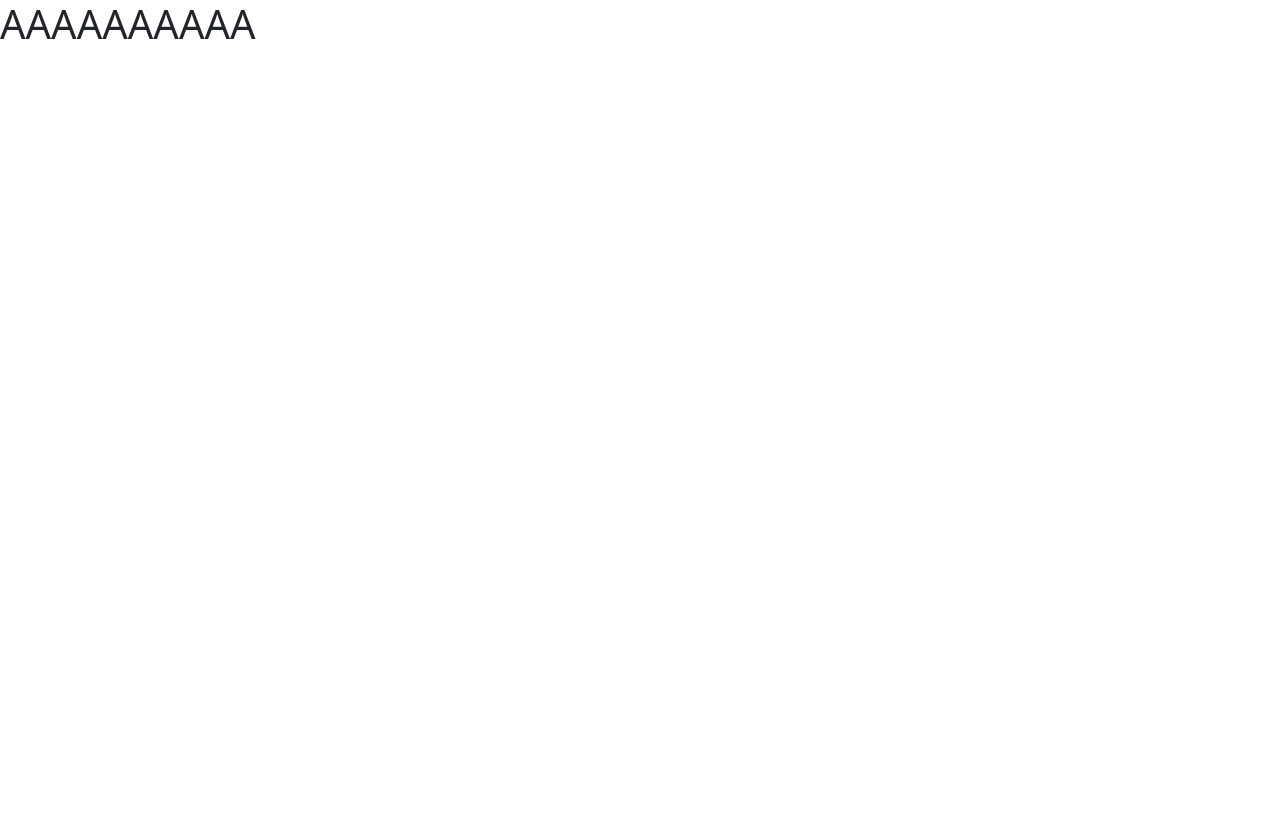
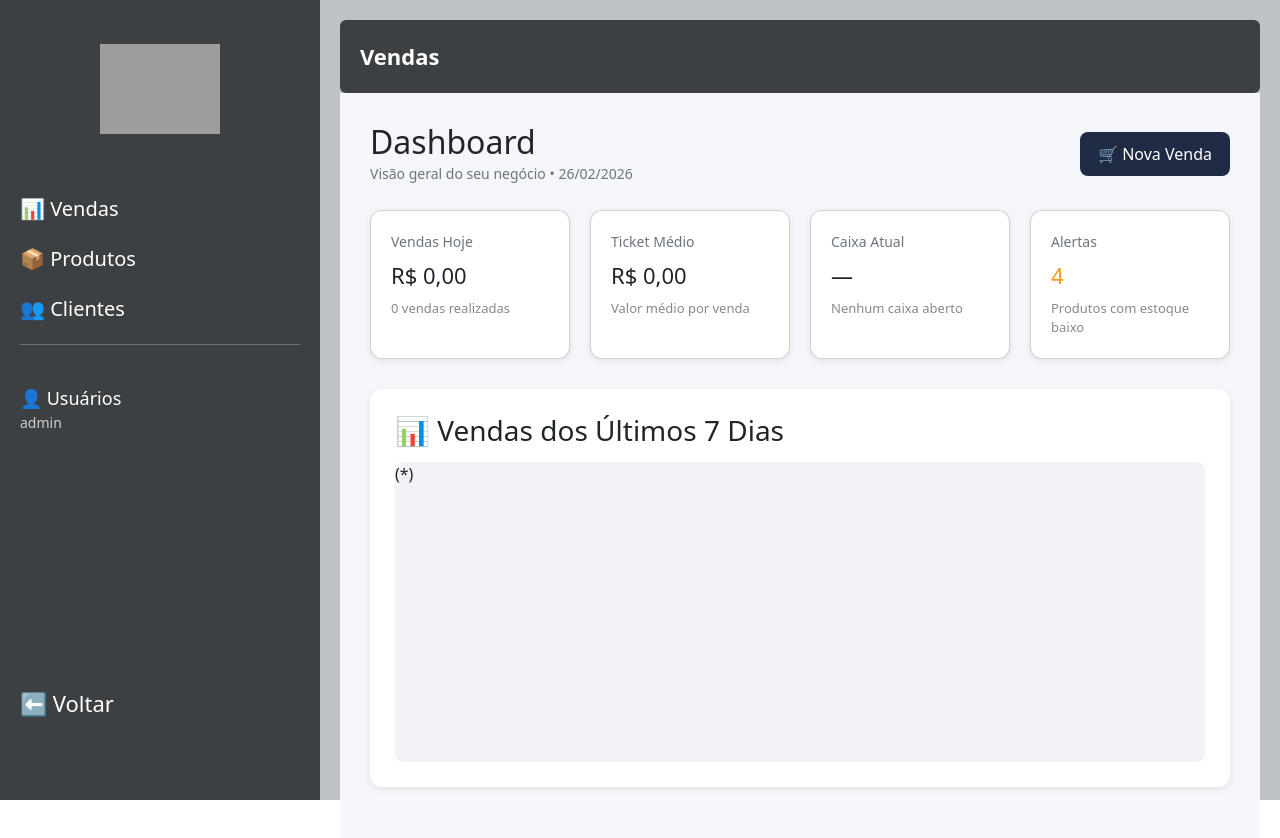
Before and after one commit to matheuskapp/pi-loja, a Next.js app: page /vendas2 in a window 1280 px wide. Shown: the top 838 px of the page. Before the commit the page ends 800 px from the top, so only its background shows below. Built offline with nearby package versions, Linux system fonts and the light colour scheme; grey boxes are pictures that could not be loaded.

Commit message:
Upload projeto

```diff
--- /dev/null
+++ b/app/vendas2/Estrutura.css
@@ -0,0 +1,84 @@
+.dashboard {
+  padding: 30px;
+  background-color: #f4f6f9;
+  min-height: 100vh;
+}
+
+/* HEADER */
+
+.dashboard-header {
+  display: flex;
+  justify-content: space-between;
+  align-items: center;
+  margin-bottom: 25px;
+}
+
+.dashboard-header h2 {
+  margin: 0;
+}
+
+.dashboard-header span {
+  color: #6c757d;
+  font-size: 14px;
+}
+
+.btn-nova-venda {
+  background-color: #1f2a44;
+  color: white;
+  padding: 10px 18px;
+  border: none;
+  border-radius: 8px;
+  cursor: pointer;
+}
+
+/* CARDS */
+
+.cards {
+  display: grid;
+  grid-template-columns: repeat(4, 1fr);
+  gap: 20px;
+  margin-bottom: 30px;
+}
+
+.card {
+  background: white;
+  padding: 20px;
+  border-radius: 12px;
+  box-shadow: 0px 2px 6px rgba(0,0,0,0.08);
+}
+
+.card p {
+  margin: 0;
+  color: #6c757d;
+  font-size: 14px;
+}
+
+.card h3 {
+  margin: 10px 0;
+  font-size: 22px;
+}
+
+.card span {
+  font-size: 13px;
+  color: #888;
+}
+
+.card.alerta h3 {
+  color: #f39c12;
+}
+
+/* GRÁFICO */
+
+.grafico-card {
+  background: white;
+  padding: 25px;
+  border-radius: 12px;
+  box-shadow: 0px 2px 6px rgba(0,0,0,0.08);
+}
+
+.grafico-placeholder {
+  height: 300px;
+  background: #f0f2f5;
+  border-radius: 8px;
+  margin-top: 15px;
+}
--- /dev/null
+++ b/app/vendas2/Estrutura_vendas.js
@@ -0,0 +1,62 @@
+import "./Estrutura.css"
+
+export default function Estrutura_vendas() {
+  return (
+
+    <div className="dashboard">
+
+      {/* HEADER */}
+      <div className="dashboard-header">
+        <div>
+          <h2>Dashboard</h2>
+          <span>Visão geral do seu negócio • 26/02/2026</span>
+        </div>
+
+        <button className="btn-nova-venda">
+          🛒 Nova Venda
+        </button>
+      </div>
+
+      {/* CARDS */}
+      <div className="cards">
+
+        <div className="card">
+          <p>Vendas Hoje</p>
+          <h3>R$ 0,00</h3>
+          <span>0 vendas realizadas</span>
+        </div>
+
+        <div className="card">
+          <p>Ticket Médio</p>
+          <h3>R$ 0,00</h3>
+          <span>Valor médio por venda</span>
+        </div>
+
+        <div className="card">
+          <p>Caixa Atual</p>
+          <h3>—</h3>
+          <span>Nenhum caixa aberto</span>
+        </div>
+
+        <div className="card alerta">
+          <p>Alertas</p>
+          <h3>4</h3>
+          <span>Produtos com estoque baixo</span>
+        </div>
+
+      </div>
+
+      {/* GRÁFICO */}
+      <div className="grafico-card">
+        <h3>📊 Vendas dos Últimos 7 Dias</h3>
+        <div className="grafico-placeholder">
+          (*)
+        </div>
+      </div>
+
+    </div>
+
+
+
+  );
+}
--- /dev/null
+++ b/app/vendas2/Style.css
@@ -0,0 +1,65 @@
+.menu {
+  background: #3d4043;
+  color: white;
+  height: 100vh;
+  padding: 20px;
+  position: relative;
+}
+
+.menu img {
+  margin-bottom: 30px;
+}
+
+.menu-links {
+  list-style: none;
+  padding: 0;
+  margin-top: 30px;
+}
+
+.menu-links li {
+  margin: 20px 0;
+  font-size: 20px;
+  cursor: pointer;
+}
+
+.menu-links li:hover {
+  color: #bfc3c7;
+}
+
+.usuario {
+  margin-top: 40px;
+  font-size: 18px;
+}
+
+.admin {
+  font-size: 14px;
+  color: #ccc;
+}
+
+.voltar {
+  position: absolute;
+  bottom: 80px;
+  left: 20px;
+  font-size: 22px;
+  cursor: pointer;
+}
+
+.conteudo {
+  background: #bfc3c7;
+  height: 100vh;
+  padding: 30px;
+}
+
+.titulo {
+  background: #3d4043;
+  color: white;
+  padding: 20px;
+  width: 100%;
+  font-size: 22px;
+  font-weight: 600;
+  border-radius: 6px;
+}
+
+.conteudo {
+  padding: 20px;
+}
--- a/app/vendas2/page.js
+++ b/app/vendas2/page.js
@@ -1,7 +1,53 @@
-export default function EstruturaVendas (){
-    return(
-        <div>
-            <h1>AAAAAAAAAA</h1>
+import Estrutura_vendas from "./Estrutura_vendas";
+import "./Style.css";
+import "./Estrutura.css";
+
+export default function Vendas() {
+    return (
+        <div className="container-fluid">
+            <div className="row">
+
+                {/* MENU */}
+                <div className="col-3 menu">
+
+                    <div className="text-center mt-4">
+                        <img src="/logo.png" width="120" />
+                    </div>
+
+                    <ul className="menu-links">
+                        <li>📊 Vendas</li>
+                        <li>📦 Produtos</li>
+                        <li>👥 Clientes</li>
+                    </ul>
+
+                    <hr />
+
+                    <div className="usuario">
+                        👤 Usuários
+                        <div className="admin">admin</div>
+                    </div>
+
+                    <div className="voltar">
+                        ⬅ Voltar
+                    </div>
+
+                </div>
+
+
+                {/* CONTEÚDO */}
+                <div className="col-9 conteudo">
+
+                    {/* TÍTULO */}
+                    <div className="titulo">
+                        Vendas
+                    </div>
+
+                    {/* VISUALIZAÇÃO */}
+                    <Estrutura_vendas />
+
+                </div>
+
+            </div>
         </div>
-    )
+    );
 }
```
